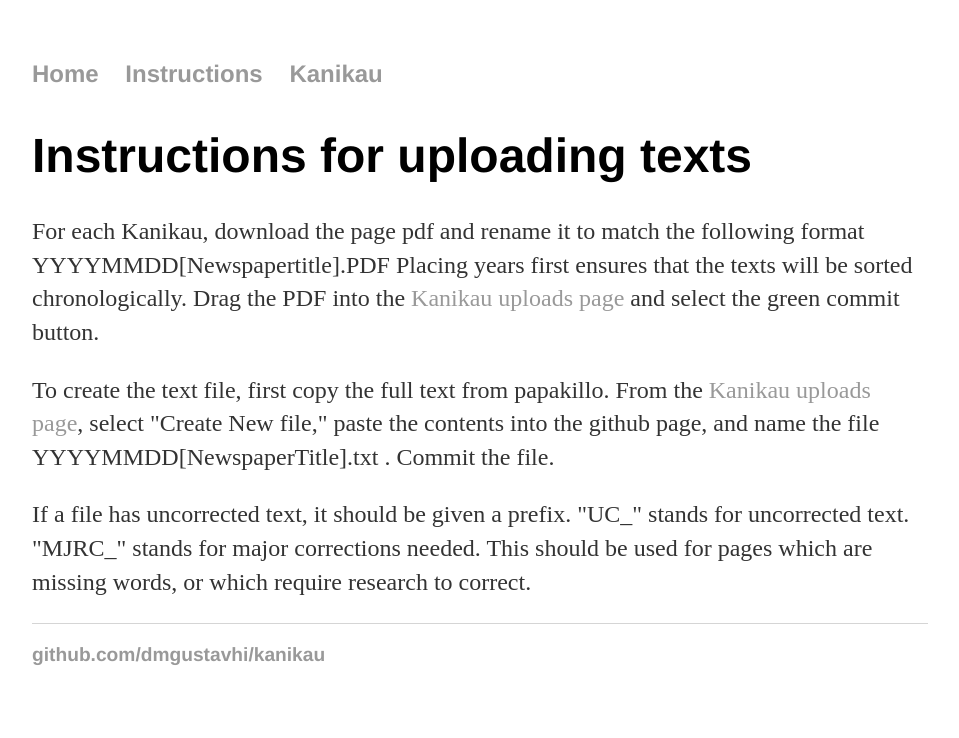
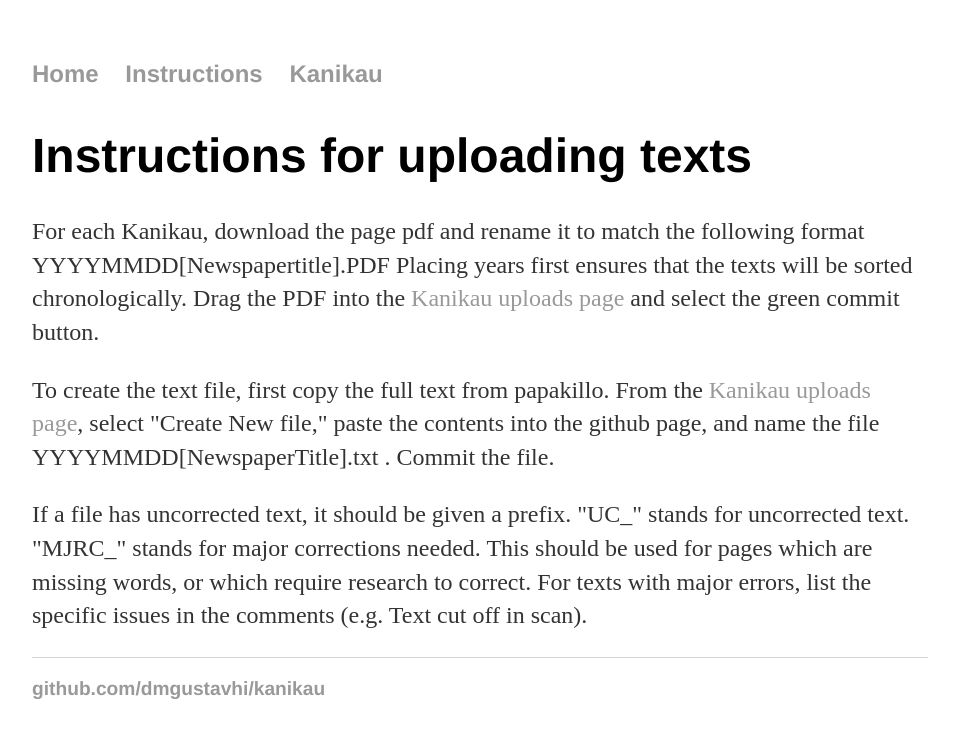
Before and after one commit to dmgustavhi/dmgustavhi.github.io, a Jekyll site: the page built from about/index.html, in a window 1280 px wide. Shown: the top 738 px of the page, without its empty margins (160-1119 px from the left). Built offline with Jekyll 4.4.1, drawn with Linux system fonts in a browser that asks for light colours.

Commit message:
Update index.html

```diff
--- a/about/index.html
+++ b/about/index.html
@@ -6,5 +6,5 @@
 	<h1>Instructions for uploading texts</h1>
 	<p>For each Kanikau, download the page pdf and rename it to match the following format YYYYMMDD[Newspapertitle].PDF Placing years first ensures that the texts will be sorted chronologically. Drag the PDF into the <a href="https://github.com/dmgustavhi/kanikau.github.io/tree/master/uploads">Kanikau uploads page</a> and select the green commit button.</p>
   <p>To create the text file, first copy the full text from papakillo. From the <a href="https://github.com/dmgustavhi/kanikau.github.io/tree/master/uploads">Kanikau uploads page</a>, select "Create New file," paste the contents into the github page, and name the file YYYYMMDD[NewspaperTitle].txt . Commit the file. </p>
-	<p>If a file has uncorrected text, it should be given a prefix. "UC_" stands for uncorrected text. "MJRC_" stands for major corrections needed. This should be used for pages which are missing words, or which require research to correct.</p>
+	<p>If a file has uncorrected text, it should be given a prefix. "UC_" stands for uncorrected text. "MJRC_" stands for major corrections needed. This should be used for pages which are missing words, or which require research to correct. For texts with major errors, list the specific issues in the comments (e.g. Text cut off in scan).</p>
 </div><!-- /.blurb -->
```
